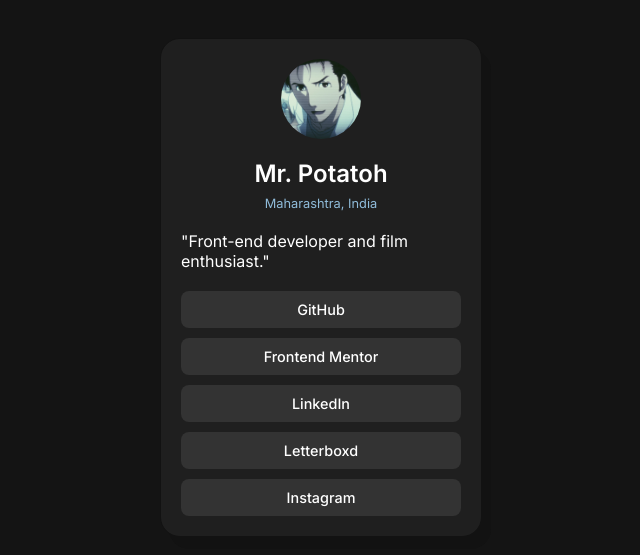
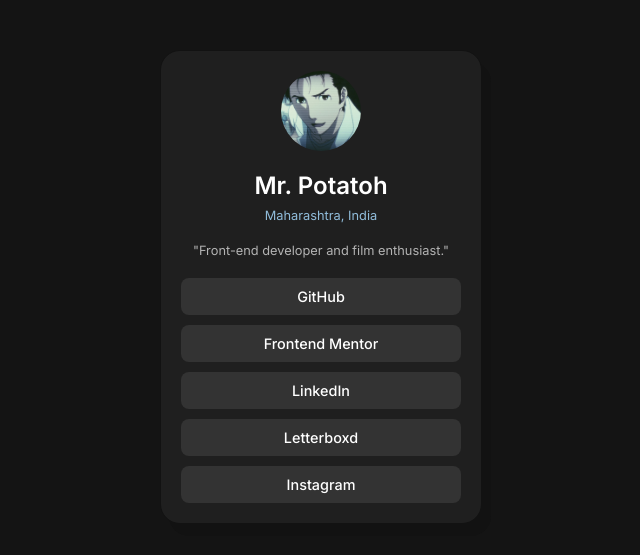
Before and after one commit to mr-potatoh/social-links, a plain HTML site: page index.html in a window 1280 px wide. Shown: the part 113-668 px from the top of the page, without its empty margins (319-959 px from the left). Drawn offline with Linux system fonts and the light colour scheme.

Commit message:
Update style.css

```diff
--- a/style.css
+++ b/style.css
@@ -42,7 +42,7 @@
     gap: 20px;
 }
 
-.hobbys{
+.hobbies{
     font-size: 0.8rem;
     text-align: center;
     color: var(--text2-color);
```
